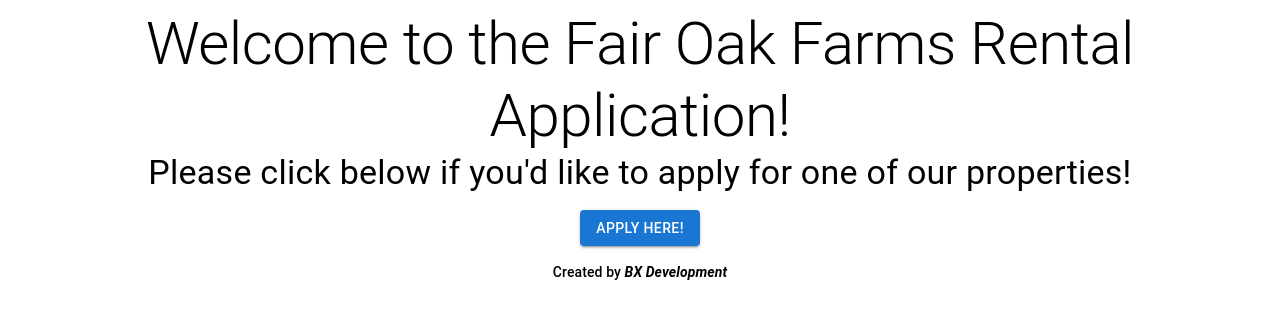
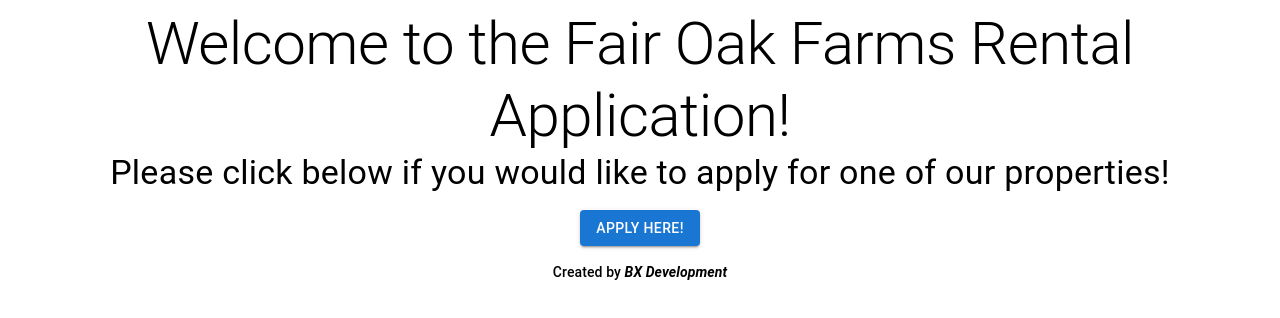
Before and after one commit to bxdevelopment804/Rental-App, a Next.js app: page / in a window 1280 px wide. Shown: the top 318 px of the page. Built offline with nearby package versions, Linux system fonts and the light colour scheme.

Commit message:
MUI, Formik, Yup Updates

```diff
--- a/pages/index.js
+++ b/pages/index.js
@@ -22,7 +22,7 @@ export default function Home() {
 					<Grid container spacing={2}>
 						<Grid item xs={12} md={12}>
 							<Typography variant='h4' align='center'>
-								Please click below if you'd like to apply for one of our
+								Please click below if you would like to apply for one of our
 								properties!
 							</Typography>
 						</Grid>
```
